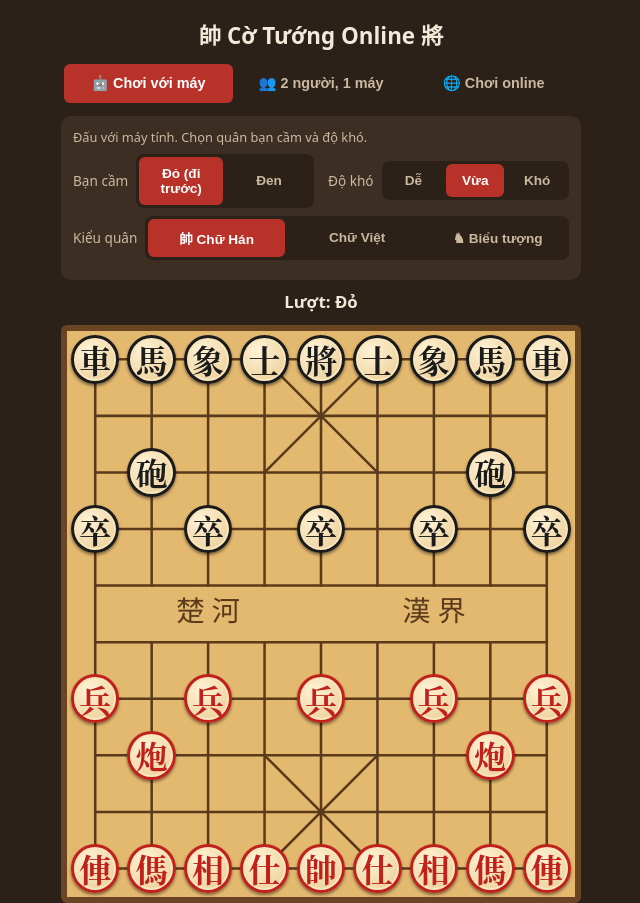
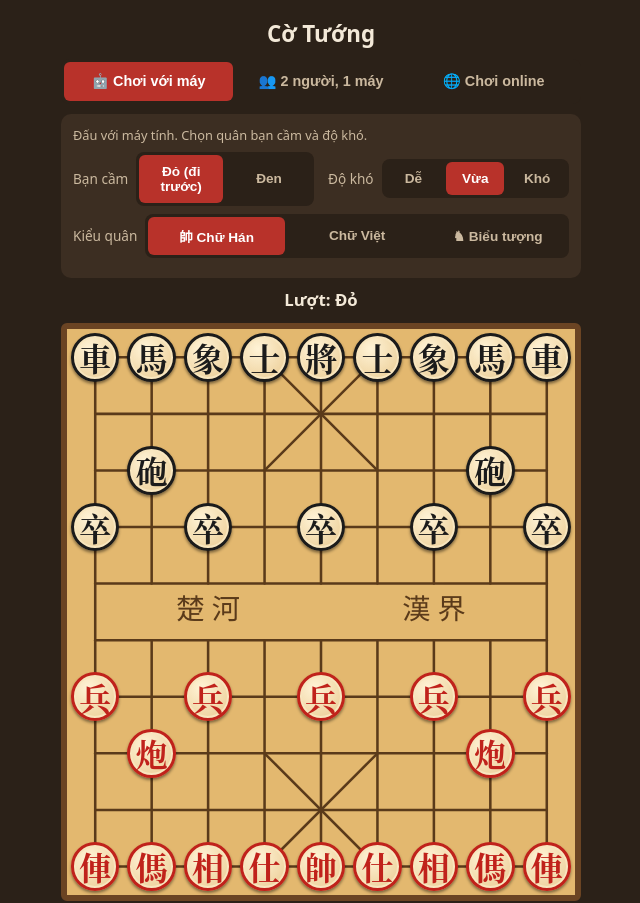
Before and after one commit to vobttruong/game-co-tuong, a plain HTML site: page index.html in a window 1280 px wide. Shown: the top 903 px of the page, without its empty margins (319-959 px from the left). Drawn offline with Linux system fonts and the light colour scheme.

Commit message:
Update header text in index.html

```diff
--- a/index.html
+++ b/index.html
@@ -7,7 +7,7 @@
 <link rel="stylesheet" href="style.css">
 </head>
 <body>
-<h1>帥 Cờ Tướng Online 將</h1>
+<h1>Cờ Tướng</h1>
 <main class="col">
   <div class="seg big" data-for="mode">
     <button data-v="pve">🤖 Chơi với máy</button><button data-v="pvp">👥 2 người, 1 máy</button><button data-v="online">🌐 Chơi online</button>
```
